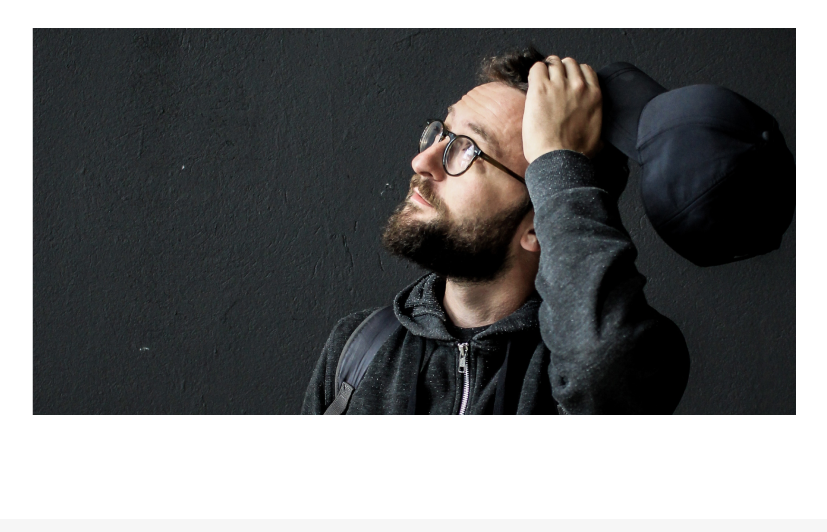
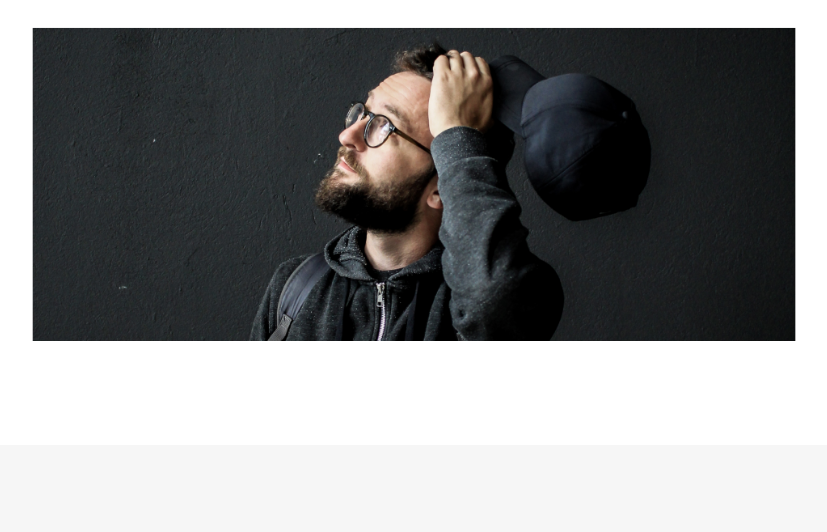
Before and after one commit to AmigoBongero/Denis-Novik---Portfolio, a plain HTML site: page index.html in a window 1280 px wide. Shown: the part 260-792 px from the top of the page, without its empty margins (226-1053 px from the left). Drawn offline with Linux system fonts and the light colour scheme; files whose address does not match are found by name.

Commit message:
fix: images positioning

```diff
--- a/styles/style.css
+++ b/styles/style.css
@@ -24,6 +24,10 @@
 
 header{
     padding: 0 250px;
+}
+img{
+    max-width: 100%;
+    height: auto;
 }
 #menu-container{
     display: flex;
@@ -68,7 +72,6 @@ header{
 
 }
 #Denis-Novik-Photo{
-    overflow-x: hidden;
     margin-top: 30px;
     text-align: center;
 }
@@ -122,7 +125,6 @@ p{
     font: 14px'Gilroy-Bold';
     color: #828282;
     line-height: 17px;
-    overflow-x: hidden;
 }
 #skills-paragraph{
     margin-top: 40px;
```
